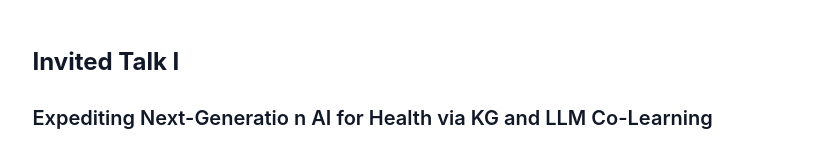
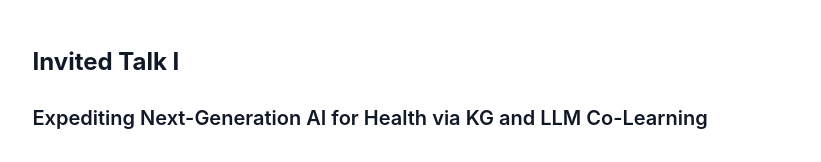
Before and after one commit to dasfaa2025/dasfaa2025.github.io, a React (Vite) app: page /#/program/health-day in a window 1280 px wide. Shown: the part 1319-1481 px from the top of the page, without its empty margins (229-1050 px from the left). Built offline with nearby package versions, Linux system fonts and the light colour scheme.

Commit message:
fix: lint error

```diff
--- a/src/pages/program/health-day.tsx
+++ b/src/pages/program/health-day.tsx
@@ -16,7 +16,7 @@ const columns: TableProps<HealthDayItem>["columns"] = [
     dataIndex: "time",
     key: "time",
     width:200,
-    onCell: (_, index)=>({
+    onCell: ()=>({
       style: {
         background: "#FCE4D6",
       }
@@ -68,7 +68,7 @@ const ProgramHealthDay = () => {
         />
         <h2>Invited Talk I</h2>
         <h3>
-          Expediting Next-Generatio	n AI for Health via KG and LLM Co-Learning
+          Expediting Next-Generation AI for Health via KG and LLM Co-Learning
         </h3>
         <Figure src={Avatars.AvatarCarlYang} />
         <h4>Speaker</h4>
```
